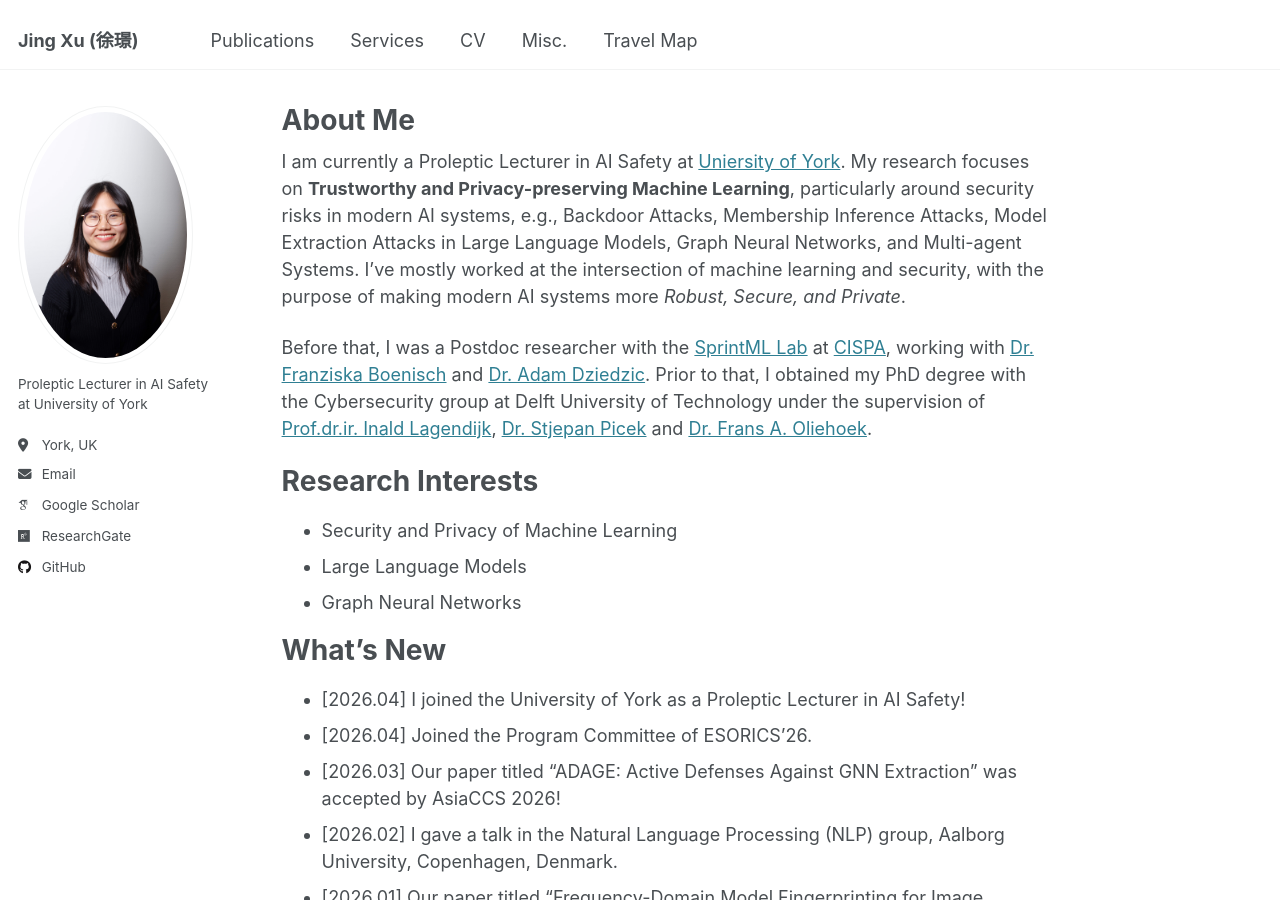
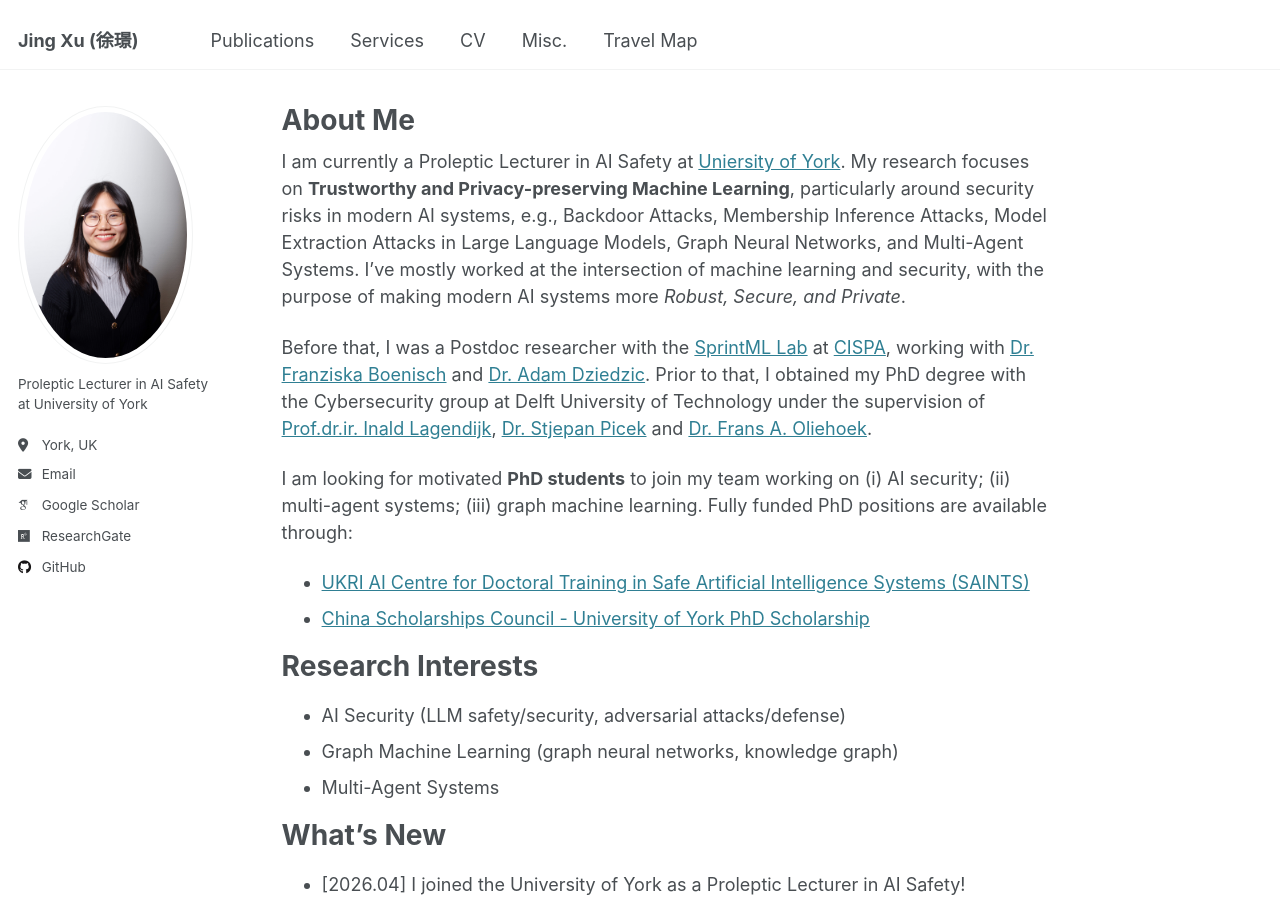
Before and after one commit to xujing1994/xujing1994.github.io, a Jekyll site: the page built from _pages/about.md, in a window 1280 px wide and 900 px high. Built offline with Jekyll 4.4.1, drawn with Linux system fonts in a browser that asks for light colours; some web fonts are replaced.

Commit message:
Revise about page with new research interests
Updated research interests and added information about available PhD positions.

```diff
--- a/_pages/about.md
+++ b/_pages/about.md
@@ -7,15 +7,20 @@ redirect_from:
   - /about.html
 ---
 
-I am currently a Proleptic Lecturer in AI Safety at [Uniersity of York](https://www.york.ac.uk/). My research focuses on **Trustworthy and Privacy-preserving Machine Learning**, particularly around security risks in modern AI systems, e.g., Backdoor Attacks, Membership Inference Attacks, Model Extraction Attacks in Large Language Models, Graph Neural Networks, and Multi-agent Systems. I've mostly worked at the intersection of machine learning and security, with the purpose of making modern AI systems more *Robust, Secure, and Private*.
+I am currently a Proleptic Lecturer in AI Safety at [Uniersity of York](https://www.york.ac.uk/). My research focuses on **Trustworthy and Privacy-preserving Machine Learning**, particularly around security risks in modern AI systems, e.g., Backdoor Attacks, Membership Inference Attacks, Model Extraction Attacks in Large Language Models, Graph Neural Networks, and Multi-Agent Systems. I've mostly worked at the intersection of machine learning and security, with the purpose of making modern AI systems more *Robust, Secure, and Private*.
 
 Before that, I was a Postdoc researcher with the [SprintML Lab](https://sprintml.com/) at [CISPA](https://cispa.de/en), working with [Dr. Franziska Boenisch](https://franziska-boenisch.de/) and [Dr. Adam Dziedzic](https://adam-dziedzic.com/). Prior to that, I obtained my PhD degree with the Cybersecurity group at Delft University of Technology under the supervision of [Prof.dr.ir. Inald Lagendijk](https://www.tudelft.nl/staff/r.l.lagendijk/), [Dr. Stjepan Picek](https://www.ru.nl/en/people/picek-s) and [Dr. Frans A. Oliehoek](https://www.fransoliehoek.net/wp/).
 
+I am looking for motivated **PhD students** to join my team working on (i) AI security; (ii) multi-agent systems; (iii) graph machine learning. Fully funded PhD positions are available through:
+
+* [UKRI AI Centre for Doctoral Training in Safe Artificial Intelligence Systems (SAINTS)](https://www.saints-cdt.ai/)
+* [China Scholarships Council - University of York PhD Scholarship](https://www.york.ac.uk/study/postgraduate-research/funding/china-council-scholarships/)
+
 Research Interests
 ======
-* Security and Privacy of Machine Learning
-* Large Language Models
-* Graph Neural Networks
+* AI Security (LLM safety/security, adversarial attacks/defense)
+* Graph Machine Learning (graph neural networks, knowledge graph)
+* Multi-Agent Systems
 
 What's New
 ======
```
